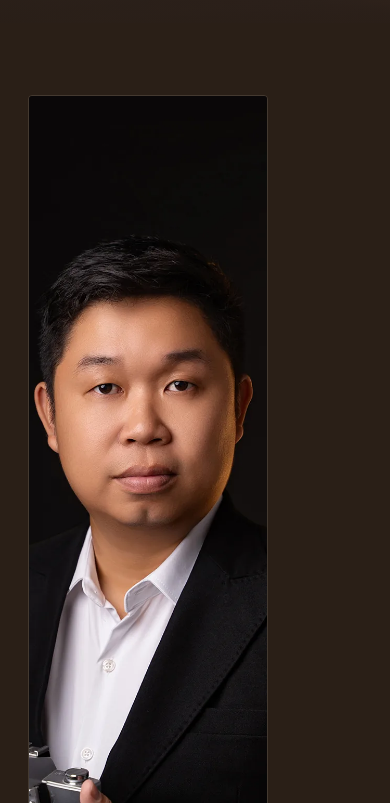
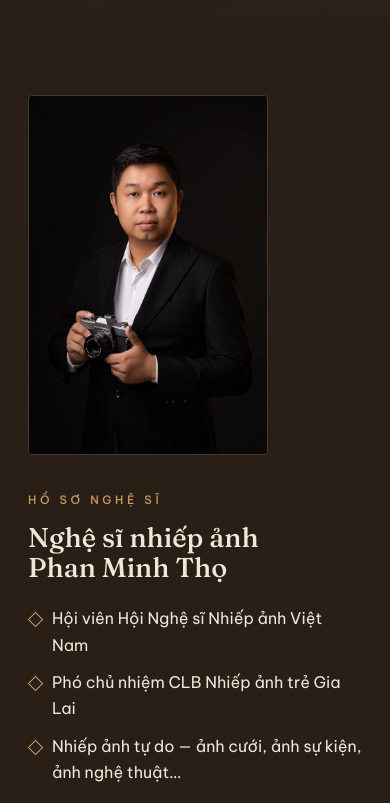
Before and after one commit to viecnha247vn/minhthophoto, an Eleventy site: page src/index.njk in a window 390 px wide. Shown: the part 821-1624 px from the top of the page. Built offline with nearby package versions, Linux system fonts and the light colour scheme; Eleventy itself is replaced by a stand-in of ours; files that its build step writes are made by us from their sources; what image-size would draw is missing.

Commit message:
Update style.css

```diff
--- a/src/assets/style.css
+++ b/src/assets/style.css
@@ -225,8 +225,8 @@ h1,h2,h3{font-family:"Fraunces",Georgia,serif;font-weight:500;line-height:1.1;ma
   .nav-links a{font-size:1.05rem;}
   .burger{display:block;}
   .previews,.about-grid,.contact-grid,.svc-grid{grid-template-columns:1fr;}
-  .profile{grid-template-columns:1fr;gap:30px;}
-  .profile-photo{max-width:260px;}
+  .profile{grid-template-columns:1fr;gap:30px;justify-items:start;}
+  .profile-photo{max-width:240px;}
   .awardlist{grid-template-columns:1fr;}
   .process{grid-template-columns:1fr 1fr;}
   .work-wide,.work-tall{grid-column:span 12;}
@@ -253,10 +253,11 @@ h1,h2,h3{font-family:"Fraunces",Georgia,serif;font-weight:500;line-height:1.1;ma
 @media (max-width:860px){ .footer .fright{align-items:flex-start;text-align:left;} }
 
 /* ---------------- HỒ SƠ NGHỆ SĨ + THÀNH TÍCH ---------------- */
-.profile{display:grid;grid-template-columns:minmax(0,300px) 1fr;gap:52px;align-items:center;}
-/* Giữ nguyên tỉ lệ 2:3 của file gốc — cắt sang 3/4 thì mất máy ảnh dưới tay.
-   Cột khoá ở 300px để chân dung không lấn phần chữ. */
-.profile-photo img{width:100%;aspect-ratio:2/3;object-fit:cover;border-radius:4px;border:1px solid var(--line);}
+.profile{display:grid;grid-template-columns:240px 1fr;gap:52px;align-items:center;}
+/* File gốc đã lấy khuôn sẵn (mặt trên, máy ảnh giữa) nên hiện trọn, không cắt.
+   240x360 = đúng tỉ lệ 2:3 của ảnh. */
+.profile-photo img{width:240px;height:360px;object-fit:cover;
+  border-radius:4px;border:1px solid var(--line);display:block;}
 .profile-body h2{font-size:clamp(1.7rem,3.6vw,2.6rem);margin:12px 0 22px;}
 .creds{list-style:none;padding:0;margin:0 0 30px;display:flex;flex-direction:column;gap:11px;}
 .creds li{position:relative;padding-left:24px;color:var(--bone);font-weight:400;}
@@ -276,7 +277,7 @@ h1,h2,h3{font-family:"Fraunces",Georgia,serif;font-weight:500;line-height:1.1;ma
 
 /* mobile override cho mục hồ sơ (đặt sau base để thắng thứ tự) */
 @media (max-width:860px){
-  .profile{grid-template-columns:1fr;gap:30px;}
+  .profile{grid-template-columns:1fr;gap:30px;justify-items:start;}
   .profile-photo{max-width:240px;}
   .awardlist{grid-template-columns:1fr;gap:0;}
 }
```
